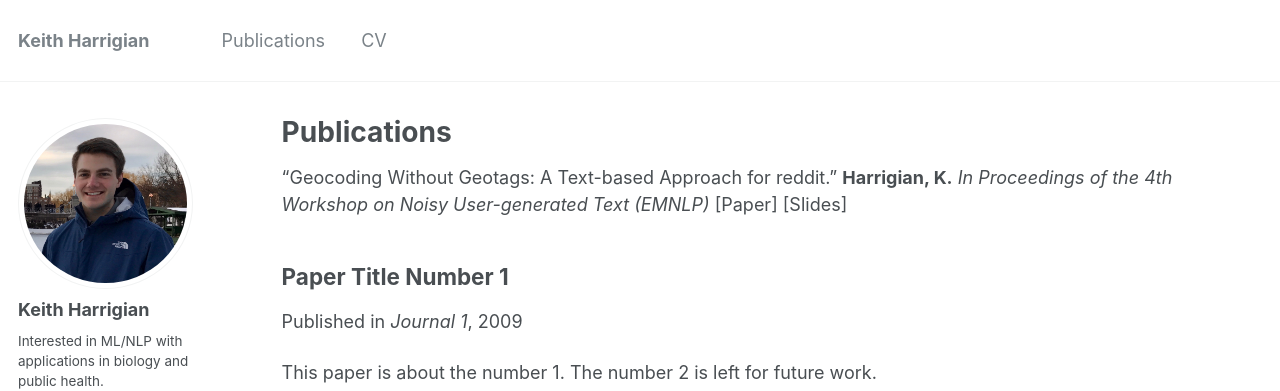
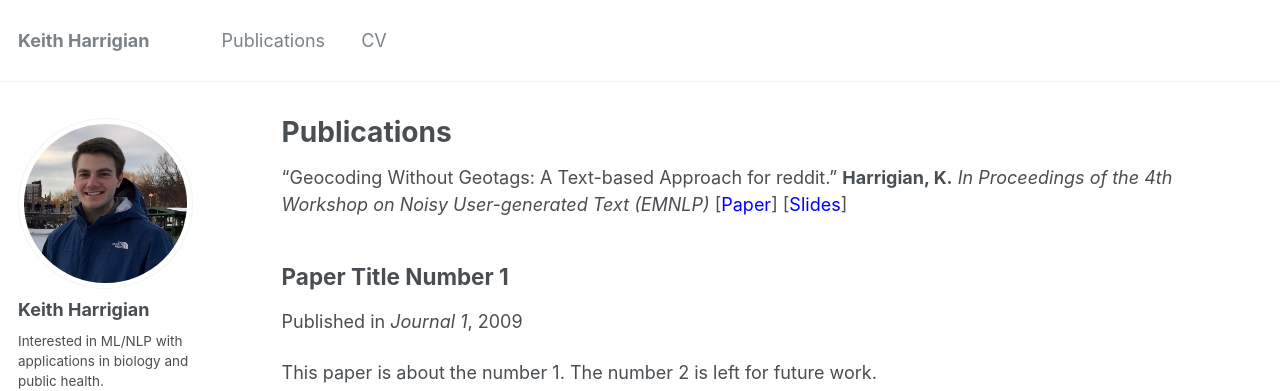
Before and after one commit to kharrigian/kharrigian.github.io, a Jekyll site: the page built from _pages/publications.md, in a window 1280 px wide. Shown: the top 391 px of the page. Built offline with Jekyll 4.4.1, drawn with Linux system fonts in a browser that asks for light colours.

Commit message:
Try colored links

```diff
--- a/_pages/publications.md
+++ b/_pages/publications.md
@@ -5,7 +5,7 @@ permalink: /publications/
 author_profile: true
 ---
 
-"Geocoding Without Geotags: A Text-based Approach for reddit." **Harrigian, K.** *In Proceedings of the 4th Workshop on Noisy User-generated Text (EMNLP)* [[Paper](http://aclweb.org/anthology/W18-6103)] [[Slides](./files/WNUT_Talk.pdf)]
+"Geocoding Without Geotags: A Text-based Approach for reddit." **Harrigian, K.** *In Proceedings of the 4th Workshop on Noisy User-generated Text (EMNLP)* [[<span style="color:blue">Paper</span>](http://aclweb.org/anthology/W18-6103)] [[<span style="color:blue">Slides</span>](./files/WNUT_Talk.pdf)]
 {% include base_path %}
 
 {% for post in site.publications reversed %}
```
